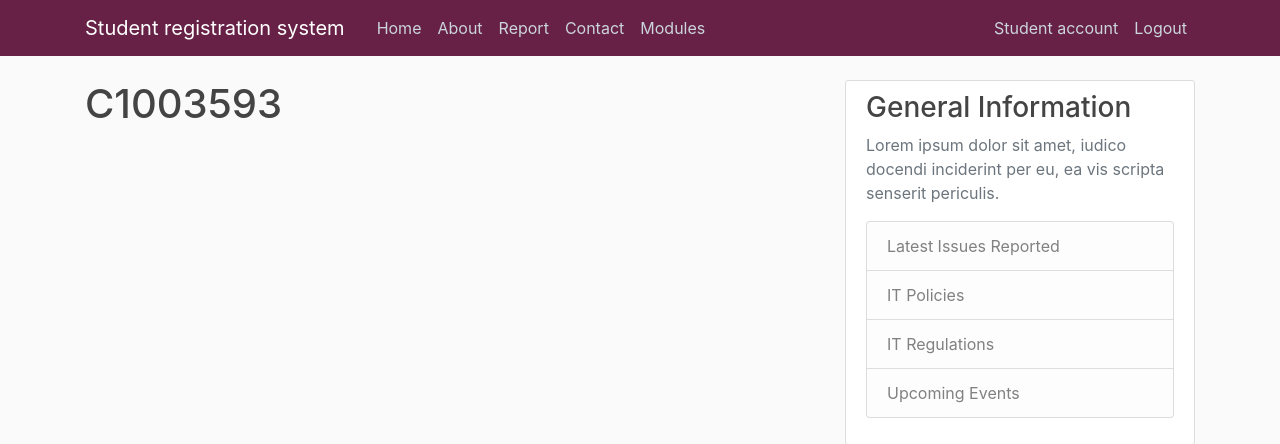
After one commit to C1003593/RegistrationApp, a Django app: page /studentAccount in a window 1280 px wide. The commit adds this page. Shown: the top 444 px of the page. Run offline with Django 3.2, Linux system fonts and the light colour scheme; a user stored in the database is signed in; some libraries are stand-ins or nearby versions.

Commit message:
Profile page setup

```diff
--- a/ModuleRegistrationSystem/templates/ModuleRegistrationSystem/base.html
+++ b/ModuleRegistrationSystem/templates/ModuleRegistrationSystem/base.html
@@ -34,6 +34,7 @@
                     <!-- Navbar Right Side -->
                     <div class="navbar-nav">
                         {% if user.is_authenticated %}
+                            <a class="nav-item nav-link" href="{% url 'studentAccount' %}">Student account</a>
                             <a class="nav-item nav-link" href="{% url 'logout' %}">Logout</a>
                         {% else %}
                             <a class="nav-item nav-link" href="{% url 'login' %}">Login</a>
--- a/moduleRegistration/settings.py
+++ b/moduleRegistration/settings.py
@@ -131,3 +131,4 @@
 CRISPY_ALLOWED_TEMPLATE_PACK = 'bootstrap4'
 CRISPY_TEMPLATE_PACK = 'bootstrap4'
 LOGIN_REDIRECT_URL = 'ModuleRegistrationSystem:home'
+LOGIN_URL = 'login'
--- a/moduleRegistration/urls.py
+++ b/moduleRegistration/urls.py
@@ -24,4 +24,5 @@
     path('register', user_views.register, name = 'register'),
     path('login', auth_views.LoginView.as_view(template_name = 'users/login.html'), name='login'),
     path('logout', auth_views.LogoutView.as_view(template_name = 'users/logout.html'), name='logout'),
+    path('studentAccount', user_views.studentAccount, name = 'studentAccount')
 ]
--- /dev/null
+++ b/users/templates/users/studentAccount.html
@@ -0,0 +1,4 @@
+{% extends "ModuleRegistrationSystem/base.html" %}
+{% block content %}
+<h1>{{ user.username }}</h1>
+{% endblock content %}
--- a/users/views.py
+++ b/users/views.py
@@ -2,6 +2,7 @@
 
 from django.contrib import messages
 from .forms import UserRegisterForm
+from django.contrib.auth.decorators import login_required
 
 def register(request):
     if request.method == 'POST':
@@ -18,3 +19,8 @@
     else:
         form = UserRegisterForm()
         return render(request, 'users/register.html', {'form': form, 'title': 'Student Registration'})
+
+@login_required
+def studentAccount(request):
+
+    return render(request, 'users/studentAccount.html', {'title': 'Student Account'})
```
Also changed, not shown: db.sqlite3.
